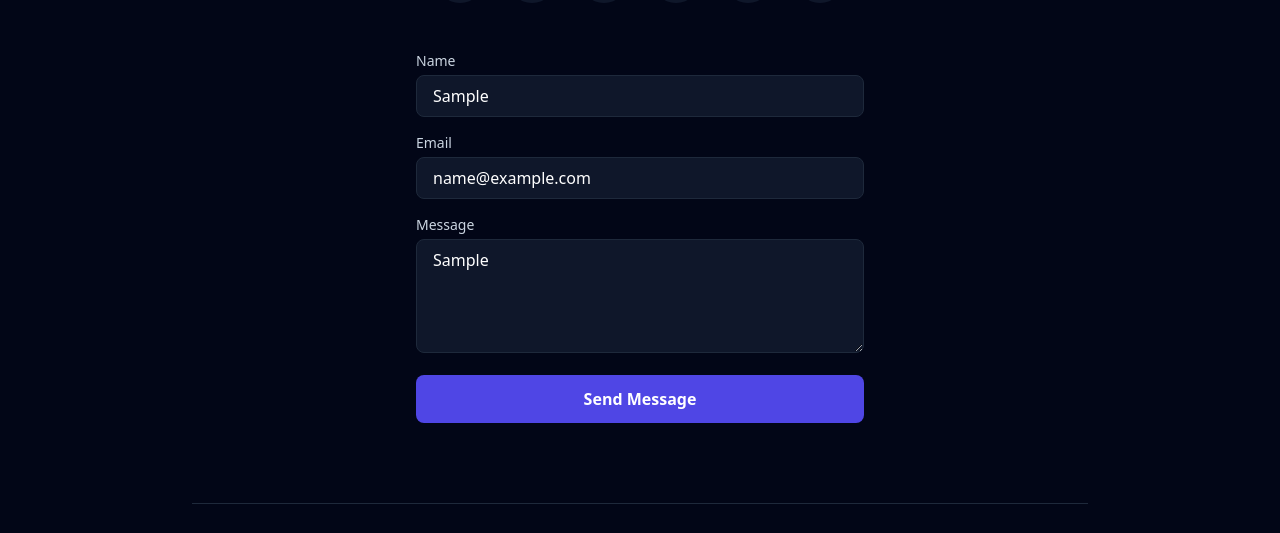
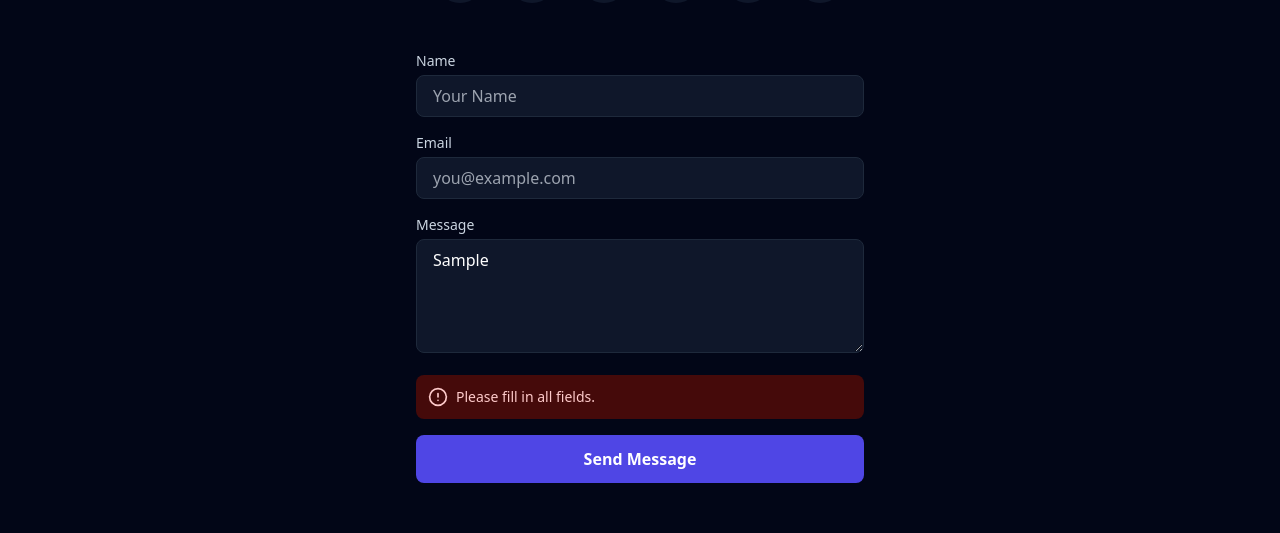
Before and after one commit to Oladdev/Ola-Portfolio, a React (Vite) app: page / in a window 1280 px wide. Both pictures are taken after typing "Sample", "name@example.com", "Sample" into the empty fields and a click on the button "Send Message". Shown: the part 3923-4456 px from the top of the page. Built offline with nearby package versions, Linux system fonts and the light colour scheme; no server answers.

Commit message:
fixed typo issue

```diff
--- a/src/App.jsx
+++ b/src/App.jsx
@@ -1,5 +1,6 @@
 import React, { useState, useEffect } from "react";
 import { motion, AnimatePresence } from "framer-motion";
+import emailjs from "@emailjs/browser";
 import {
   Github,
   Linkedin,
@@ -18,6 +19,9 @@ import {
   Twitter,
   Instagram,
   Ghost,
+  Loader,
+  CheckCircle,
+  AlertCircle,
 } from "lucide-react";
 
 // --- DATA CONFIGURATION ---
@@ -37,7 +41,7 @@ const PROJECTS = [
     description:
       "A comprehensive web application designed to streamline campus transport services and connect users effectively.",
     challenges:
-      "Challeges: centering and justifying confusion, broken paragraph markup, small HTML structure mistakes",
+      "Challenges: centering and justifying confusion, broken paragraph markup, small HTML structure mistakes",
     tags: ["HTML", "CSS", "JavaScript"],
     links: {
       demo: "https://oladdev.github.io/TELSO/",
@@ -49,7 +53,7 @@ const PROJECTS = [
     description:
       "A streamlined verification interface that processes payment references with real-time feedback and success states.",
     challenges:
-      "Challeges: async request flow, reference parsing, conditional UI display after verification",
+      "Challenges: async request flow, reference parsing, conditional UI display after verification",
     tags: ["JavaScript", "DOM Manipulation", "CSS3"],
     links: {
       demo: "https://oladdev.github.io/Payment-Verification/",
@@ -61,7 +65,7 @@ const PROJECTS = [
     description:
       "A collaborative team portfolio website showcasing web and app development services with smooth interactions.",
     challenges:
-      "Challeges: how git remote works, why origin is not a command, how to properly pull from a remote repository",
+      "Challenges: how git remote works, why origin is not a command, how to properly pull from a remote repository",
     tags: ["React", "Framer Motion", "UI/UX"],
     links: {
       demo: "https://oladdev.github.io/The-Duo-Hub/",
@@ -73,7 +77,7 @@ const PROJECTS = [
     description:
       "A delightful frontend interface for a bakery, featuring product galleries and a warm, inviting design.",
     challenges:
-      "Challeges: responsive design issues, inconsistent styling, and accessibility concerns",
+      "Challenges: responsive design issues, inconsistent styling, and accessibility concerns",
     tags: ["HTML", "CSS", "JavaScript"],
     links: {
       demo: "https://oladdev.github.io/Sweet-Crumbs-Bakery/",
@@ -85,7 +89,7 @@ const PROJECTS = [
     description:
       "A functional task management tool allowing users to add, edit, and delete tasks with persistent state.",
     challenges:
-      "Challeges: managing task persistence, handling UI updates, and ensuring responsive design across devices",
+      "Challenges: managing task persistence, handling UI updates, and ensuring responsive design across devices",
     tags: ["JavaScript", "CSS", "HTML"],
     links: {
       demo: "https://oladdev.github.io/TO-DO-LIST/",
@@ -97,7 +101,7 @@ const PROJECTS = [
     description:
       "A classic interactive game featuring game logic, score tracking, and a clean user interface.",
     challenges:
-      "Challeges: implementing game logic, score tracking/reset, move overwriting, and draw detection",
+      "Challenges: implementing game logic, score tracking/reset, move overwriting, and draw detection",
     tags: ["JavaScript", "DOM Manipulation"],
     links: {
       demo: "https://oladdev.github.io/TIC-TAC-TOE-Game/",
@@ -187,6 +191,15 @@ const Card = ({ children, className = "" }) => (
 export default function App() {
   const [darkMode, setDarkMode] = useState(true);
   const [mobileMenuOpen, setMobileMenuOpen] = useState(false);
+  const [formData, setFormData] = useState({ name: "", email: "", message: "" });
+  const [isSubmitting, setIsSubmitting] = useState(false);
+  const [submitStatus, setSubmitStatus] = useState(null); // 'success', 'error', or null
+  const [submitMessage, setSubmitMessage] = useState("");
+
+  // Initialize EmailJS
+  useEffect(() => {
+    emailjs.init(import.meta.env.VITE_EMAILJS_PUBLIC_KEY || "");
+  }, []);
 
   // Toggle Dark Mode
   useEffect(() => {
@@ -198,6 +211,60 @@ export default function App() {
   }, [darkMode]);
 
   const toggleTheme = () => setDarkMode(!darkMode);
+
+  // Form Handlers
+  const handleFormChange = (e) => {
+    const { name, value } = e.target;
+    setFormData(prev => ({ ...prev, [name]: value }));
+  };
+
+  const handleFormSubmit = async (e) => {
+    e.preventDefault();
+
+    // Validation
+    if (!formData.name.trim() || !formData.email.trim() || !formData.message.trim()) {
+      setSubmitStatus("error");
+      setSubmitMessage("Please fill in all fields.");
+      setTimeout(() => setSubmitStatus(null), 5000);
+      return;
+    }
+
+    if (!/^[^\s@]+@[^\s@]+\.[^\s@]+$/.test(formData.email)) {
+      setSubmitStatus("error");
+      setSubmitMessage("Please enter a valid email address.");
+      setTimeout(() => setSubmitStatus(null), 5000);
+      return;
+    }
+
+    setIsSubmitting(true);
+
+    try {
+      await emailjs.send(
+        import.meta.env.VITE_EMAILJS_SERVICE_ID,
+        import.meta.env.VITE_EMAILJS_TEMPLATE_ID,
+        {
+          from_name: formData.name,
+          from_email: formData.email,
+          message: formData.message,
+          to_email: import.meta.env.VITE_CONTACT_EMAIL,
+        }
+      );
+
+      setSubmitStatus("success");
+      setSubmitMessage("Message sent successfully! I'll get back to you soon.");
+      setFormData({ name: "", email: "", message: "" });
+      setTimeout(() => setSubmitStatus(null), 5000);
+    } catch (error) {
+      console.error("Email send failed:", error);
+      setSubmitStatus("error");
+      setSubmitMessage(
+        "Failed to send message. Please try again or email me directly at pwreshy@gmail.com"
+      );
+      setTimeout(() => setSubmitStatus(null), 5000);
+    } finally {
+      setIsSubmitting(false);
+    }
+  };
 
   return (
     <div
@@ -694,7 +761,7 @@ export default function App() {
             </a>
           </div>
 
-          <form className="max-w-md mx-auto space-y-4 mb-20 text-left">
+          <form className="max-w-md mx-auto space-y-4 mb-20 text-left" onSubmit={handleFormSubmit}>
             <div>
               <label
                 htmlFor="name"
@@ -705,8 +772,12 @@ export default function App() {
               <input
                 type="text"
                 id="name"
+                name="from_name"
+                value={formData.name}
+                onChange={handleFormChange}
                 className="w-full px-4 py-2 rounded-lg bg-slate-50 dark:bg-slate-900 border border-slate-200 dark:border-slate-800 focus:outline-none focus:ring-2 focus:ring-indigo-500 dark:text-white transition-shadow"
                 placeholder="Your Name"
+                disabled={isSubmitting}
               />
             </div>
             <div>
@@ -719,8 +790,12 @@ export default function App() {
               <input
                 type="email"
                 id="email"
+                name="from_email"
+                value={formData.email}
+                onChange={handleFormChange}
                 className="w-full px-4 py-2 rounded-lg bg-slate-50 dark:bg-slate-900 border border-slate-200 dark:border-slate-800 focus:outline-none focus:ring-2 focus:ring-indigo-500 dark:text-white transition-shadow"
                 placeholder="you@example.com"
+                disabled={isSubmitting}
               />
             </div>
             <div>
@@ -732,16 +807,47 @@ export default function App() {
               </label>
               <textarea
                 id="message"
+                name="message"
                 rows="4"
+                value={formData.message}
+                onChange={handleFormChange}
                 className="w-full px-4 py-2 rounded-lg bg-slate-50 dark:bg-slate-900 border border-slate-200 dark:border-slate-800 focus:outline-none focus:ring-2 focus:ring-indigo-500 dark:text-white transition-shadow"
                 placeholder="Hi Ola..."
+                disabled={isSubmitting}
               ></textarea>
             </div>
+
+            {/* Status Message */}
+            {submitStatus && (
+              <div
+                className={`flex items-center gap-2 p-3 rounded-lg ${
+                  submitStatus === "success"
+                    ? "bg-green-50 dark:bg-green-950 text-green-700 dark:text-green-200"
+                    : "bg-red-50 dark:bg-red-950 text-red-700 dark:text-red-200"
+                }`}
+              >
+                {submitStatus === "success" ? (
+                  <CheckCircle size={20} />
+                ) : (
+                  <AlertCircle size={20} />
+                )}
+                <span className="text-sm">{submitMessage}</span>
+              </div>
+            )}
+
             <button
-              type="button"
-              className="w-full py-3 bg-indigo-600 hover:bg-indigo-700 text-white font-bold rounded-lg transition-colors"
+              type="submit"
+              disabled={isSubmitting}
+              className="w-full py-3 bg-indigo-600 hover:bg-indigo-700 disabled:bg-indigo-400 text-white font-bold rounded-lg transition-colors flex items-center justify-center gap-2"
             >
-              Send Message
+              {isSubmitting ? (
+                <>
+                  <Loader size={20} className="animate-spin" />
+                  Sending...
+                </>
+              ) : (
+                "Send Message"
+              )}
             </button>
           </form>
 
```
